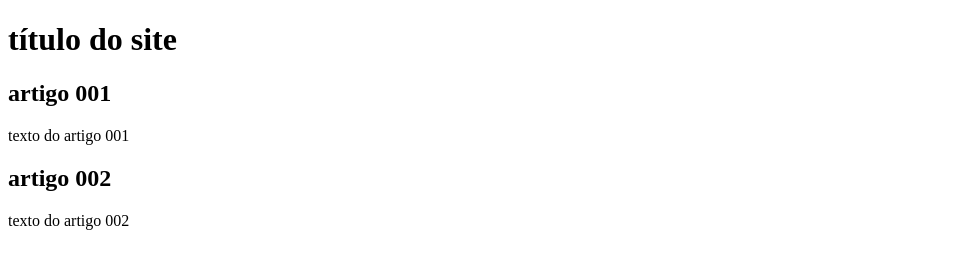
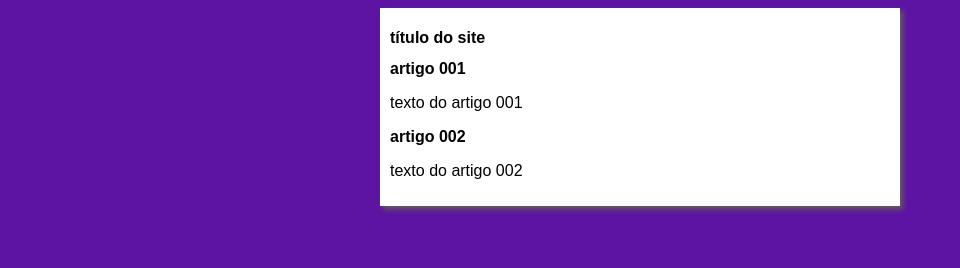
Before and after one commit to otaviomaranha/projeto-aula, a plain HTML site: page index.html in a window 1280 px wide. Shown: the whole page, without its empty margins (0-960 px from the left). Drawn offline with Linux system fonts and the light colour scheme.

Commit message:
inicio do design

```diff
--- /dev/null
+++ b/estilos/style.css
@@ -0,0 +1,17 @@
+*{
+    font-family: arial, Arial, Helvetica, sans-serif;
+    font-size: 16px;
+}
+
+body{
+    background-color: rgb(94, 20, 163) ;
+
+}
+
+main{
+    background-color: white;
+    width: 500px;
+    margin: auto;
+    padding: 10px;
+    box-shadow: 3px 3px 5px rgb(100, 94, 94);
+}
--- a/index.html
+++ b/index.html
@@ -4,6 +4,7 @@
     <meta charset="UTF-8">
     <meta name="viewport" content="width=device-width, initial-scale=1.0">
     <title>título do site</title>
+    <link rel="stylesheet" href="estilos/style.css">
 </head>
 <body>
     <main>
```
